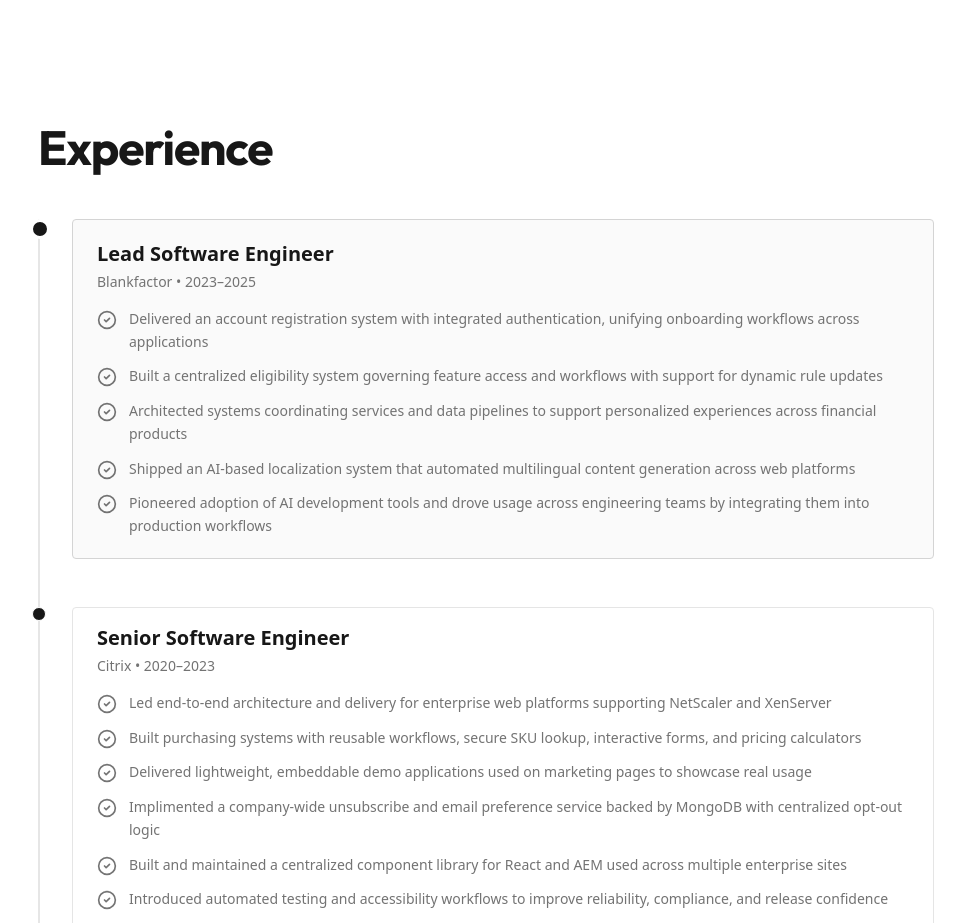
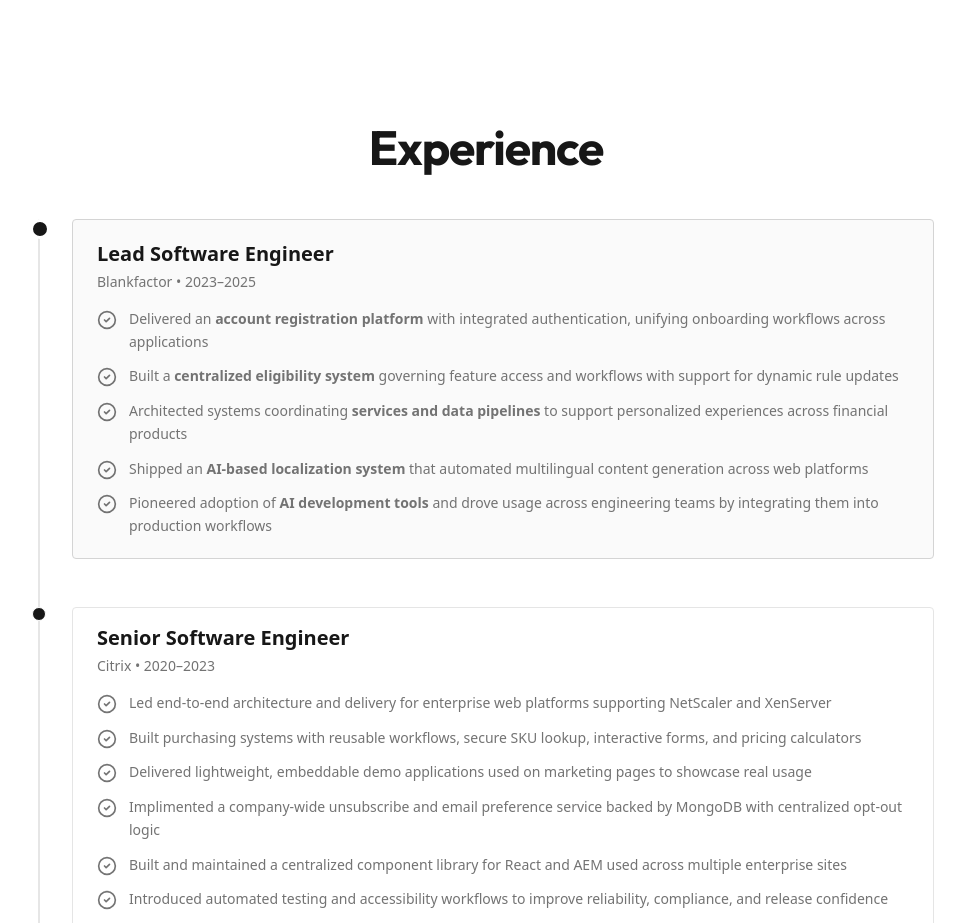
Before and after one commit to TylerOlli/TylerOlli.dev, a Next.js app: page / in a window 1280 px wide. Shown: the part 5460-6383 px from the top of the page, without its empty margins (154-1119 px from the left). Built offline with nearby package versions, Linux system fonts and the light colour scheme.

Commit message:
Enhanced experience section by adding emphasis to key phrases and centering the title

```diff
--- a/app/page.tsx
+++ b/app/page.tsx
@@ -592,7 +592,7 @@ export default function Home() {
             transition={{ duration: 0.6 }}
             className="max-w-4xl mx-auto"
           >
-            <h2 className="font-[family-name:var(--font-outfit)] text-3xl md:text-4xl lg:text-5xl font-bold tracking-tight mb-12">
+            <h2 className="font-[family-name:var(--font-outfit)] text-3xl md:text-4xl lg:text-5xl font-bold tracking-tight mb-12 text-center">
               Experience
             </h2>
 
@@ -615,23 +615,23 @@ export default function Home() {
                     <ul className="mt-4 space-y-3 text-sm text-muted-foreground">
                       <li className="flex gap-3">
                         <CheckCircle2 className="h-5 w-5 text-foreground/60 mt-0.5 flex-shrink-0" />
-                        <span className="leading-relaxed">Delivered an account registration system with integrated authentication, unifying onboarding workflows across applications</span>
+                        <span className="leading-relaxed">Delivered an <strong>account registration platform</strong> with integrated authentication, unifying onboarding workflows across applications</span>
                       </li>
                       <li className="flex gap-3">
                         <CheckCircle2 className="h-5 w-5 text-foreground/60 mt-0.5 flex-shrink-0" />
-                        <span className="leading-relaxed">Built a centralized eligibility system governing feature access and workflows with support for dynamic rule updates</span>
+                        <span className="leading-relaxed">Built a <strong>centralized eligibility system</strong> governing feature access and workflows with support for dynamic rule updates</span>
                       </li>
                       <li className="flex gap-3">
                         <CheckCircle2 className="h-5 w-5 text-foreground/60 mt-0.5 flex-shrink-0" />
-                        <span className="leading-relaxed">Architected systems coordinating services and data pipelines to support personalized experiences across financial products</span>
+                        <span className="leading-relaxed">Architected systems coordinating <strong>services and data pipelines</strong> to support personalized experiences across financial products</span>
                       </li>
                       <li className="flex gap-3">
                         <CheckCircle2 className="h-5 w-5 text-foreground/60 mt-0.5 flex-shrink-0" />
-                        <span className="leading-relaxed">Shipped an AI-based localization system that automated multilingual content generation across web platforms</span>
+                        <span className="leading-relaxed">Shipped an <strong>AI-based localization system</strong> that automated multilingual content generation across web platforms</span>
                       </li>
                       <li className="flex gap-3">
                         <CheckCircle2 className="h-5 w-5 text-foreground/60 mt-0.5 flex-shrink-0" />
-                        <span className="leading-relaxed">Pioneered adoption of AI development tools and drove usage across engineering teams by integrating them into production workflows</span>
+                        <span className="leading-relaxed">Pioneered adoption of <strong>AI development tools</strong> and drove usage across engineering teams by integrating them into production workflows</span>
                       </li>
                     </ul>
                   </div>
```
